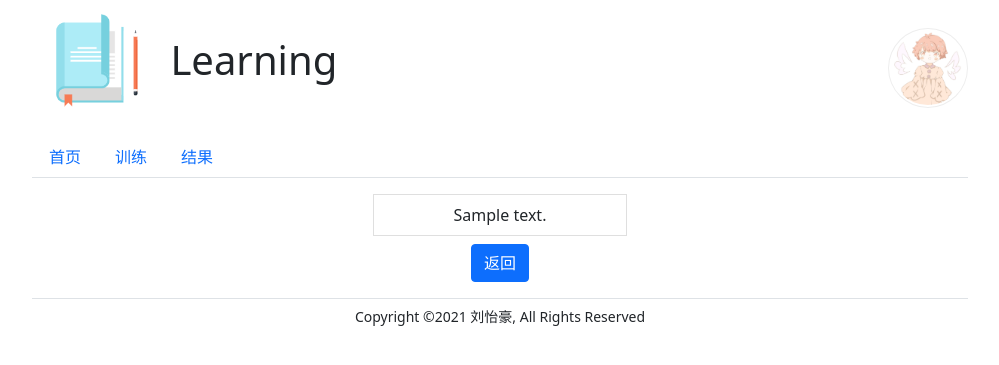
After one commit to liuyihao18/Learning-Website, a Django app: template Learning/templates/Learning/result/log.html in a window 1280 px wide. The commit adds this page. Shown: the top 365 px of the page, without its empty margins (140-1139 px from the left). Run offline with Django 3.2, Linux system fonts and the light colour scheme; the template is opened without the code that fills it: most values are stand-ins (such as "Sample title", 1, 10 or a date in 2020); some libraries are stand-ins or nearby versions.

Commit message:
separate log

```diff
--- /dev/null
+++ b/Learning/static/Learning/css/result/log.css
@@ -0,0 +1,14 @@
+.log-container {
+    margin: 1em auto;
+    text-align: center;
+    width: 75%;
+}
+
+.log-content {
+    display: inline-block;
+    border: 1px solid rgba(0, 0, 0, .125);
+    margin-bottom: .5em;
+    padding: .5em 5em;
+    text-align: left;
+    white-space: pre-line;
+}
--- a/Learning/templates/Learning/custom.html
+++ b/Learning/templates/Learning/base.html
@@ -6,7 +6,7 @@
     <title>{% block title %}Learning{% endblock %}</title>
     <link rel="shortcut icon" type="image/x-icon" href="{% static 'Learning/assets/favicon/favicon.ico' %}"/>
     <link rel="stylesheet" type="text/css" href="{% static 'css/bootstrap.min.css' %}"/>
-    <link rel="stylesheet" type="text/css" href="{% static 'Learning/css/custom.css' %}"/>
+    <link rel="stylesheet" type="text/css" href="{% static 'Learning/css/base.css' %}"/>
     {% block head %}
     {% endblock %}
 </head>
--- a/Learning/templates/Learning/index.html
+++ b/Learning/templates/Learning/index.html
@@ -1,4 +1,4 @@
-{% extends 'Learning/custom.html' %}
+{% extends 'Learning/base.html' %}
 {% load static %}
 
 {% block head %}
--- a/Learning/templates/Learning/result.html
+++ b/Learning/templates/Learning/result.html
@@ -1,4 +1,4 @@
-{% extends 'Learning/custom.html' %}
+{% extends 'Learning/base.html' %}
 {% load static %}
 
 {% block head %}
--- /dev/null
+++ b/Learning/templates/Learning/result/log.html
@@ -0,0 +1,15 @@
+{% extends 'Learning/base.html' %}
+{% load static %}
+
+{% block head %}
+    <link rel="stylesheet" type="text/css" href="{% static 'Learning/css/result/log.css' %}"/>
+{% endblock %}
+
+{% block main %}
+    <div class="log-container">
+        <div class="log-content">{{ log_content }}</div>
+        <div class="controller">
+            <a class="btn btn-primary" href="{{ return_url }}">返回</a>
+        </div>
+    </div>
+{% endblock %}
--- a/Learning/templates/Learning/result/task_list.html
+++ b/Learning/templates/Learning/result/task_list.html
@@ -1,4 +1,4 @@
-{% extends 'Learning/custom.html' %}
+{% extends 'Learning/base.html' %}
 {% load static %}
 
 {% block head %}
@@ -7,7 +7,6 @@
 {% endblock %}
 
 {% block main %}
-    <div>
     <div class="task_list-container">
         <table class="table">
             <thead>
@@ -46,5 +45,4 @@
                {% if right_enable %}href="{{ right_url }}"{% endif %}>下一页</a>
         </div>
     </div>
-    </div>
 {% endblock %}
--- a/Learning/templates/Learning/train.html
+++ b/Learning/templates/Learning/train.html
@@ -1,4 +1,4 @@
-{% extends 'Learning/custom.html' %}
+{% extends 'Learning/base.html' %}
 {% load static %}
 
 {% block head %}
--- a/Learning/views.py
+++ b/Learning/views.py
@@ -56,7 +56,9 @@ def task_list_index(request, page=None, anything=None):
     return render(request, 'Learning/result/task_list.html', context)
 
 
-def log_index(request, item):
+def log_index(request, page, item):
+    context = logic.get_log_context(page, item)
+    return render(request, 'Learning/result/log.html', context)
     pass
 
 
--- a/Website/urls.py
+++ b/Website/urls.py
@@ -24,7 +24,7 @@ urlpatterns = [
     path('result/', Learning.views.task_list_index),
     path('result/<int:page>/', Learning.views.task_list_index),
     path('result/<int:page>/<str:anything>/', Learning.views.task_list_index),
-    path('result/<int:page>/<int:item>/<str:want>/', Learning.views.result_index),
+    path('result/<int:page>/<int:item>/log/', Learning.views.log_index),
     path('post/', Learning.views.post),
     path('admin/', admin.site.urls),
 ]
```
Also changed, not shown: Learning/static/Learning/css/base.css (renamed from Learning/static/Learning/css/custom.css). Lines whose indentation alone changed are shown as unchanged.
